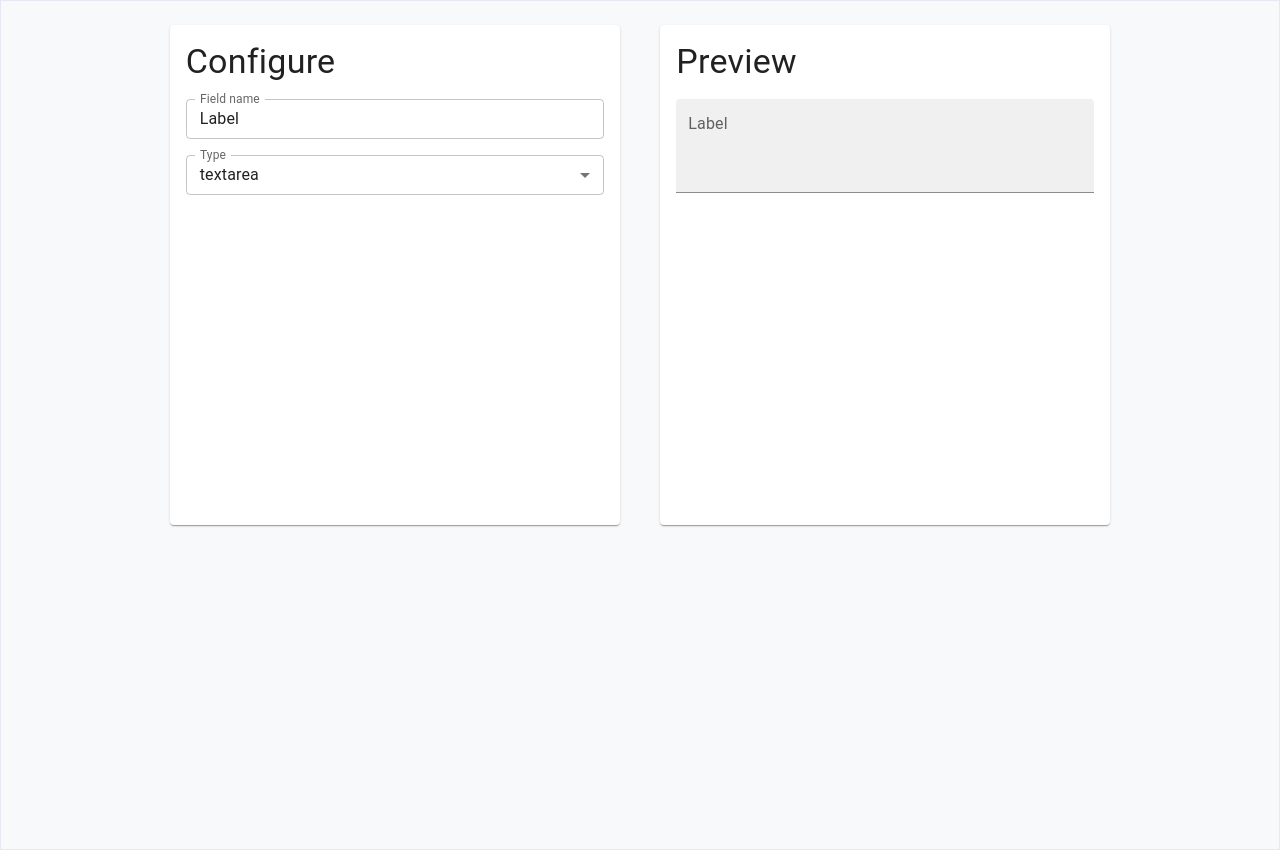
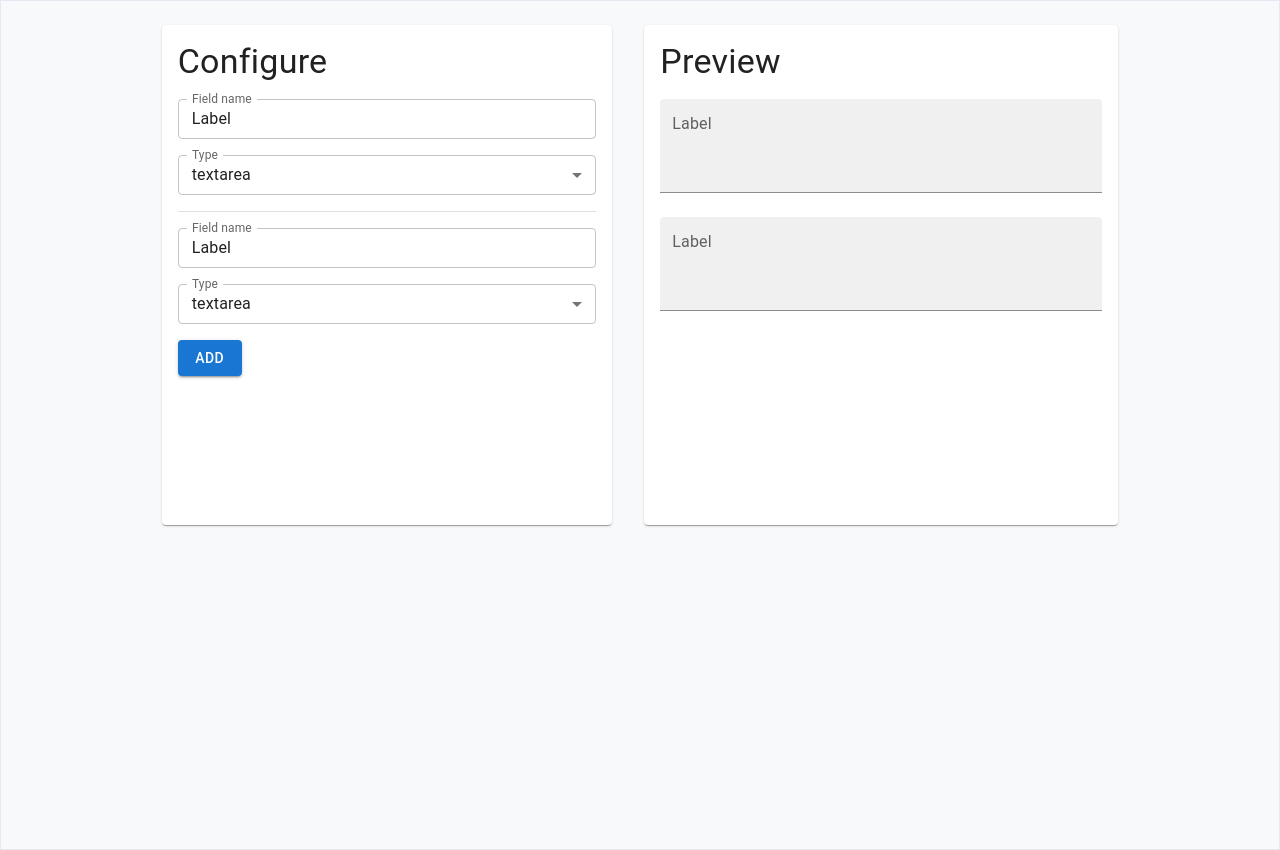
Before and after one commit to annechko/form-builder, a React (Create React App) app in the folder app/: page / in a window 1280 px wide. Built offline with nearby package versions, Linux system fonts and the light colour scheme; the HTML template or start-up script is replaced by a standard one.

Commit message:
ability to have multi configs with own views

```diff
--- a/app/src/App.tsx
+++ b/app/src/App.tsx
@@ -5,15 +5,29 @@ import styles from './App.module.css';
 import Typography from '@mui/material/Typography';
 import {FieldConfiguration, FieldSettings, FieldType} from "./configuration/FieldConfiguration";
 import {FieldView} from "./view/FieldView";
-
+import {Button, Divider} from "@mui/material";
 
 export default function App() {
-  const defaultSettings: FieldSettings[] = [{type: FieldType.textarea, label: 'Label'}]
+  const defaultSettings: FieldSettings[] = [
+    {type: FieldType.textarea, label: 'Label'},
+    {type: FieldType.textarea, label: 'Label'},
+  ]
   const [fieldSettings, setFieldSettings] = React.useState<FieldSettings[]>(defaultSettings);
-  const onSettingsChanged = (newFieldSettings: FieldSettings) => {
-    const newSettings: FieldSettings[] = [newFieldSettings]
-    setFieldSettings(newSettings)
+
+  const onFieldSettingsChanged = (index: number) => {
+    return (newFieldSettings: FieldSettings) => {
+      const newSettings: FieldSettings[] = []
+      for (let i = 0; i < fieldSettings.length; i++) {
+        if (i === index) {
+          newSettings[i] = newFieldSettings
+        } else {
+          newSettings[i] = fieldSettings[i]
+        }
+      }
+      setFieldSettings(newSettings)
+    }
   }
+
   return (
     <div className={styles.content}>
       <Card className={styles.card}>
@@ -22,7 +36,10 @@ export default function App() {
             Configure
           </Typography>
           <Typography variant="body1" component="div" sx={{mt: 2}}>
-            <FieldConfiguration settings={fieldSettings[0]} onSettingsChanged={onSettingsChanged}/>
+            <FieldConfiguration settings={fieldSettings[0]} onSettingsChanged={onFieldSettingsChanged(0)}/>
+            <Divider sx={{mb: 2}}/>
+            <FieldConfiguration settings={fieldSettings[1]} onSettingsChanged={onFieldSettingsChanged(1)}/>
+            <Button variant="contained">Add</Button>
           </Typography>
         </CardContent>
 
@@ -34,6 +51,7 @@ export default function App() {
           </Typography>
           <Typography variant="body1" component="div">
             <FieldView settings={fieldSettings[0]}/>
+            <FieldView settings={fieldSettings[1]}/>
           </Typography>
 
         </CardContent>
--- a/app/src/configuration/FieldConfiguration.tsx
+++ b/app/src/configuration/FieldConfiguration.tsx
@@ -36,7 +36,7 @@ export function FieldConfiguration(configProps: FieldConfigurationProps) {
   const handleLabelChange = (event: React.ChangeEvent<HTMLInputElement>) => {
     updateSettings({type: settings.type, label: event.target.value})
   };
-  return <>
+  return <div>
     <FormControl sx={{mb: 2, minWidth: 120}} fullWidth size="small">
       <TextField id="outlined-basic" label="Field name" variant="outlined" size="small" fullWidth
         value={settings.label} onChange={handleLabelChange}
@@ -56,5 +56,5 @@ export function FieldConfiguration(configProps: FieldConfigurationProps) {
       </Select>
     </FormControl>
 
-  </>
+  </div>
 }
```
